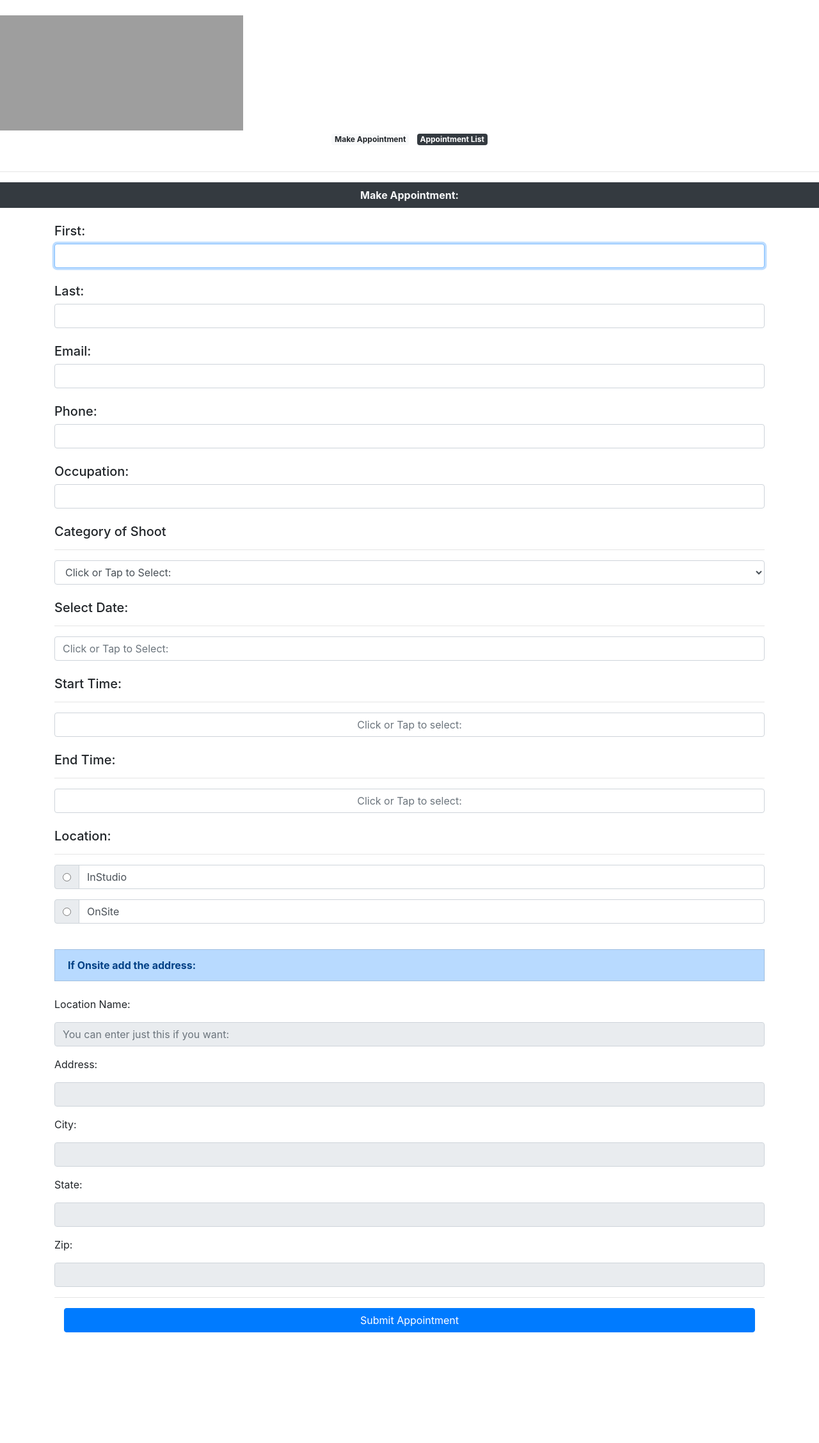
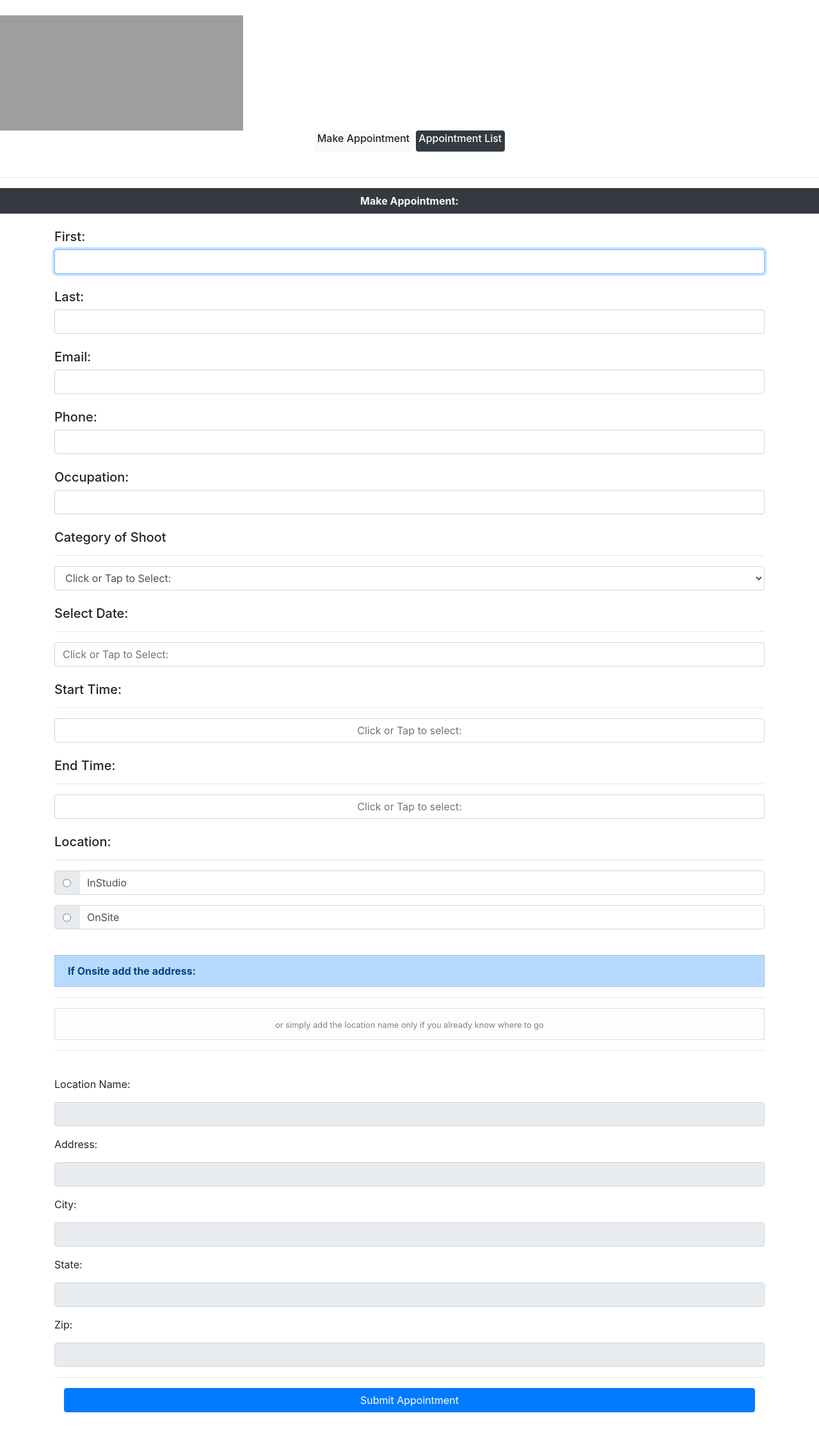
Before and after one commit to courthub74/MarysApptApp3, a Django app: page / in a window 1280 px wide. Shown: the part 56-2312 px from the top of the page at 64% size. Before the commit the page ends 2139 px from the top, so only its background shows below. Run offline with Django 3.2, Linux system fonts and the light colour scheme; some libraries are stand-ins or nearby versions; grey boxes are pictures that could not be loaded.

Commit message:
Location name only

```diff
--- a/marystuffs/templates/base.html
+++ b/marystuffs/templates/base.html
@@ -62,9 +62,9 @@
 		}
 	</style>
  	<div class="center">
- 		<a href="{% url 'home' %}" class="badge badge-light mr-2">Make Appointment</a>
+ 		<a href="{% url 'home' %}" class="badge badge-light"><h6>Make Appointment</h6></a>
  		<!--<a class="nav-link" href="{% url 'home' %}">Make Appointment</a>-->
- 		 <a href="{% url 'list' %}" class="badge badge-dark">Appointment List</a>
+ 		 <a href="{% url 'list' %}" class="badge badge-dark"><h6>Appointment List</h6></a>
 		<!--<a class="nav-link" href="{% url 'list' %}">Appointment List</a>-->
 	</div>
 
--- a/marystuffs/templates/home.html
+++ b/marystuffs/templates/home.html
@@ -205,13 +205,24 @@
 
 		<br>
 
+		<style type="text/css">
+			.center {
+				text-align: center;
+			}
+		</style>
+
 
 		<!--If ONSITE then add address-->
-		<li class="list-group-item list-group-item-primary"><strong>If Onsite add the address:</strong><br></li>
+		<li class="list-group-item list-group-item-primary"><strong>If Onsite add the address:</strong></li>
+		<hr>
+		<div class="center">
+		<li class="list-group-item list-group-item-light"><small>or simply add the location name only if you already know where to go</small></li>
+		</div>
+		<hr>
 		<br>
 		<div class="form-group">
 			<p>Location Name:</p>
-		    <input type="text" class="form-control" id="other" placeholder="You can enter just this if you want:" name="loc_name" disabled="other">
+		    <input type="text" class="form-control" id="other" placeholder="" name="loc_name" disabled="other">
 		</div>
 
 		<div class="form-group">
```
